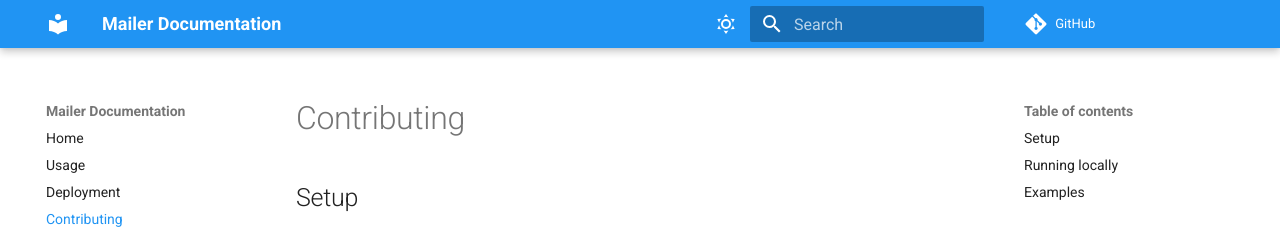
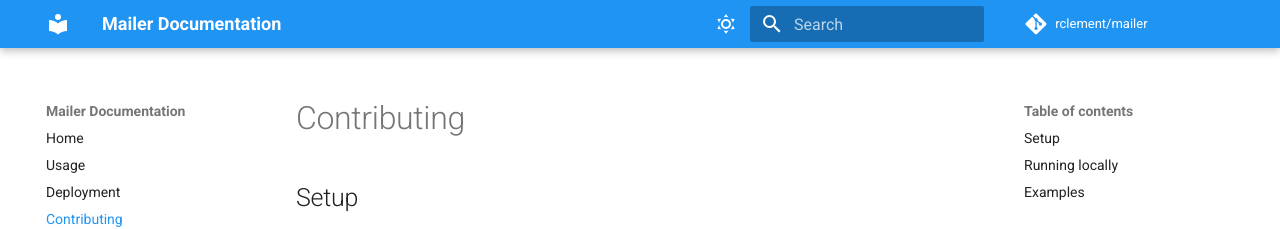
Before and after one commit to rclement/mailer, an MkDocs documentation site: the page built from docs/contributing.md, in a window 1280 px wide. Shown: the top 229 px of the page. Built offline with MkDocs 1.6.1 and Material for MkDocs 9.7.7, drawn with Linux system fonts in a browser that asks for light colours; comment, search, counter and statistics services are not loaded.

Commit message:
Add repo_name to mkdocs.yml config

```diff
--- a/mkdocs.yml
+++ b/mkdocs.yml
@@ -3,6 +3,7 @@ site_description: Dead-simple mailer micro-service for static websites
 site_author: Romain Clement
 
 site_url: https://mailer.romain-clement.net
+repo_name: rclement/mailer
 repo_url: https://github.com/rclement/mailer
 edit_uri: edit/master/docs/
 docs_dir: docs
```
